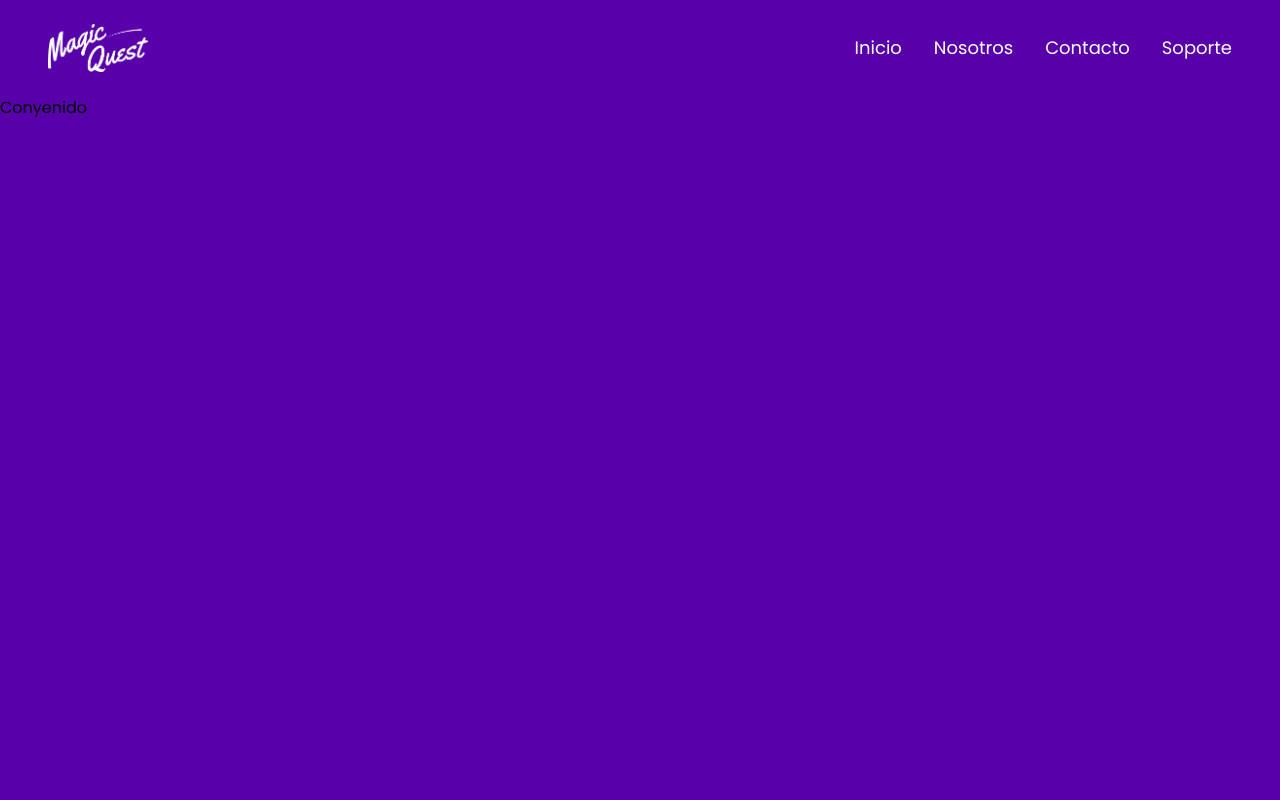
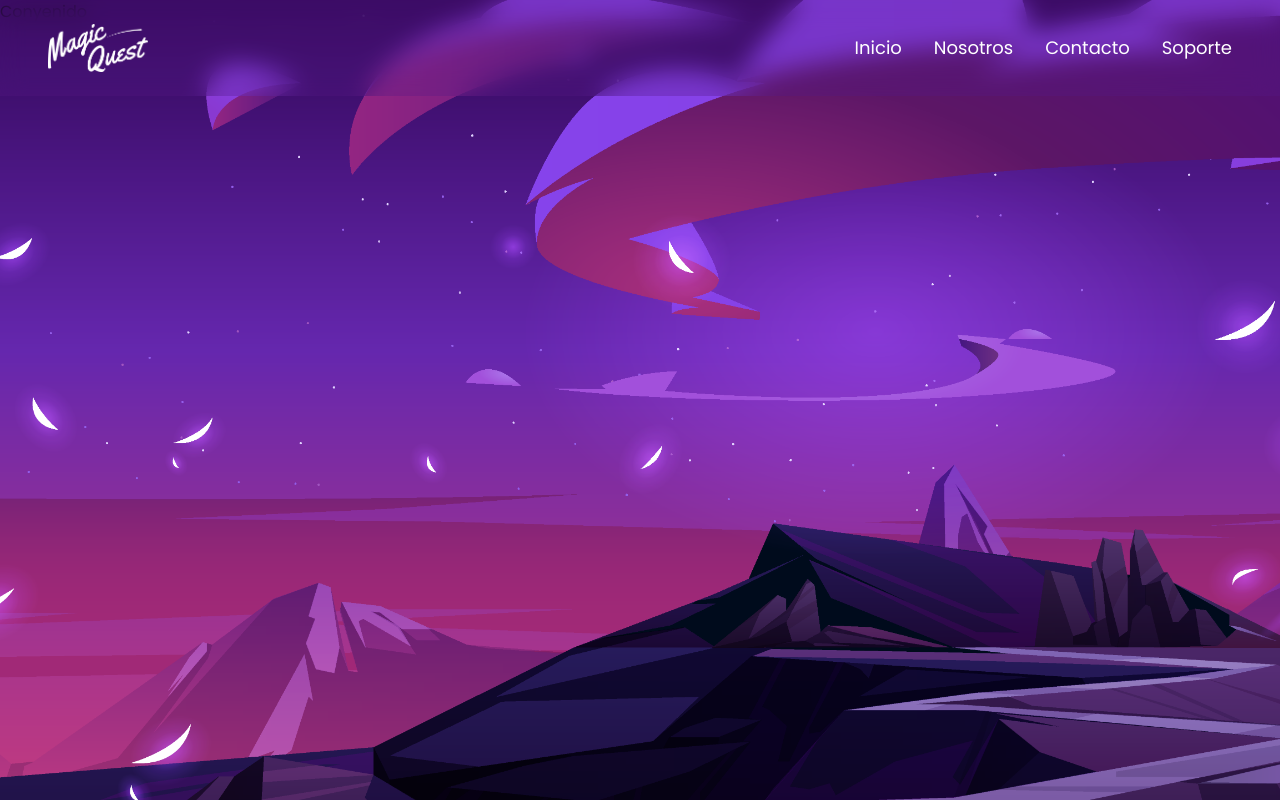
Before and after one commit to CarolinaOM/landing-react, a React app: page / in a window 1280 px wide. Built offline with nearby package versions, Linux system fonts and the light colour scheme; the HTML template or start-up script is replaced by a standard one.

Commit message:
imagen fondo

```diff
--- a/src/App.jsx
+++ b/src/App.jsx
@@ -1,13 +1,22 @@
 import Navbar from "./components/Navbar/Navbar"
 import Hero from "./components/Hero/Hero"
+import Fondo from "./assets/Fondo.png"
 
 function App() {
 
+  const bgImagen = {
+    backgroundImage: `url(${Fondo})`,
+    backgroundRepeat: "no-repeat",
+    backgroundPosition: "bottom",
+    backgroundSize: "cover",
+    position: "relative"
+  }
+
   return (
-    <>
+    <div style={bgImagen} className="overflow-hidden min-h-screen">
       <Navbar />
       <Hero />
-    </>
+    </div>
   )
 }
 
--- a/src/components/Navbar/Navbar.jsx
+++ b/src/components/Navbar/Navbar.jsx
@@ -34,7 +34,7 @@
     }
 
   return (
-    <nav>
+    <nav className='fixed top-0 left-0 bg-purple-900 w-full bg-opacity-30 backdrop-blur-md z-50'>
       <div className='flex justify-between items-center sm:px-12 sm:py-6 px-4 py-3'>
 
          { /* Logo Navar */}
@@ -79,7 +79,7 @@
       </div>
 
       {/*Menu movil */}
-         <div className={`md:hidden absolute w-full bg-purple-950 ${isOpen ? "opacity-100 visible" : "opacity-0 invisible"}`}>
+         <div className={`md:hidden absolute w-full bg-purple-950 transition-all duration-300 ${isOpen ? "opacity-100 visible" : "opacity-0 invisible"}`}>
             <ul className='flex flex-col px-4 py-2'>
                 {navbarlinks.map((link)=>(
                     <li key={link.id} className='py-2 text-center'>
```
